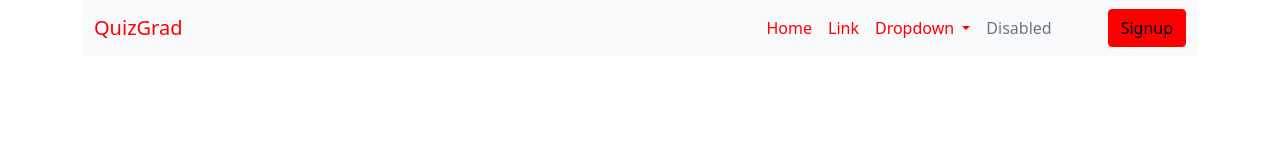
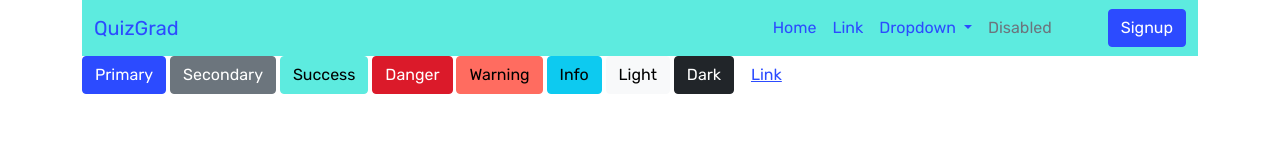
Before and after one commit to mert-yuusf/bootstrap-scss, a website built with Parcel: page src/index.html in a window 1280 px wide. Built offline with nearby package versions, Linux system fonts and the light colour scheme.

Commit message:
customize fonts

```diff
--- /dev/null
+++ b/src/assets/scss/abstracts/_css_variables.scss
@@ -0,0 +1,4 @@
+:root{
+  --bs-body-font-family:'Rubik', sans-serif;
+  --bs-blue: #2c4bff;
+}
--- a/src/assets/scss/abstracts/_variables.scss
+++ b/src/assets/scss/abstracts/_variables.scss
@@ -1 +1,13 @@
-$primary:red;
+// colors
+$primary:#2c4bff;
+$success:#5debdf;
+$danger:#db1a2a;
+$warning:#ff6c60;
+
+
+//$theme-colors: (
+//        "primary":    $primary,
+//        "success":    $success,
+//        "warning":    $warning,
+//        "danger":     $danger,
+//);
--- a/src/assets/scss/main.scss
+++ b/src/assets/scss/main.scss
@@ -3,3 +3,5 @@
 
 // import bootstrap
 @import "~bootstrap/scss/bootstrap";
+
+@import "./abstracts/css_variables";
--- a/src/index.html
+++ b/src/index.html
@@ -6,12 +6,16 @@
           content="width=device-width, user-scalable=no, initial-scale=1.0, maximum-scale=1.0, minimum-scale=1.0">
     <meta http-equiv="X-UA-Compatible" content="ie=edge">
     <link rel="stylesheet" href="./assets/scss/main.scss">
+
+    <link rel="preconnect" href="https://fonts.googleapis.com">
+    <link rel="preconnect" href="https://fonts.gstatic.com" crossorigin>
+    <link href="https://fonts.googleapis.com/css2?family=Rubik:ital,wght@0,300;0,400;0,700;1,300;1,500&display=swap" rel="stylesheet">
     <title>Bootstrap with scss</title>
 </head>
 <body>
 
 <div class="container">
-    <nav class="navbar navbar-expand-lg bg-light">
+    <nav class="navbar navbar-expand-lg bg-success">
         <div class="container-fluid">
             <a class="navbar-brand" href="#">Quiz<span>Grad</span> </a>
             <button class="navbar-toggler" type="button" data-bs-toggle="collapse" data-bs-target="#navbarSupportedContent"
@@ -48,6 +52,19 @@
             </div>
         </div>
     </nav>
+
+
+
+    <button type="button" class="btn btn-primary">Primary</button>
+    <button type="button" class="btn btn-secondary">Secondary</button>
+    <button type="button" class="btn btn-success">Success</button>
+    <button type="button" class="btn btn-danger">Danger</button>
+    <button type="button" class="btn btn-warning">Warning</button>
+    <button type="button" class="btn btn-info">Info</button>
+    <button type="button" class="btn btn-light">Light</button>
+    <button type="button" class="btn btn-dark">Dark</button>
+
+    <button type="button" class="btn btn-link">Link</button>
 </div>
 
 <script type="module" src="./assets/js/main.js"></script>
```
Also changed, not shown: dist/index.html, 2 other files.
